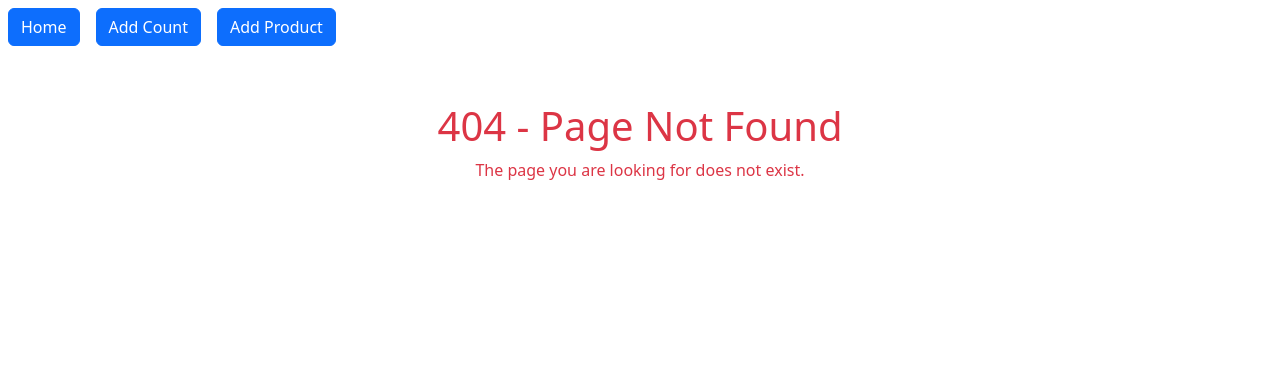
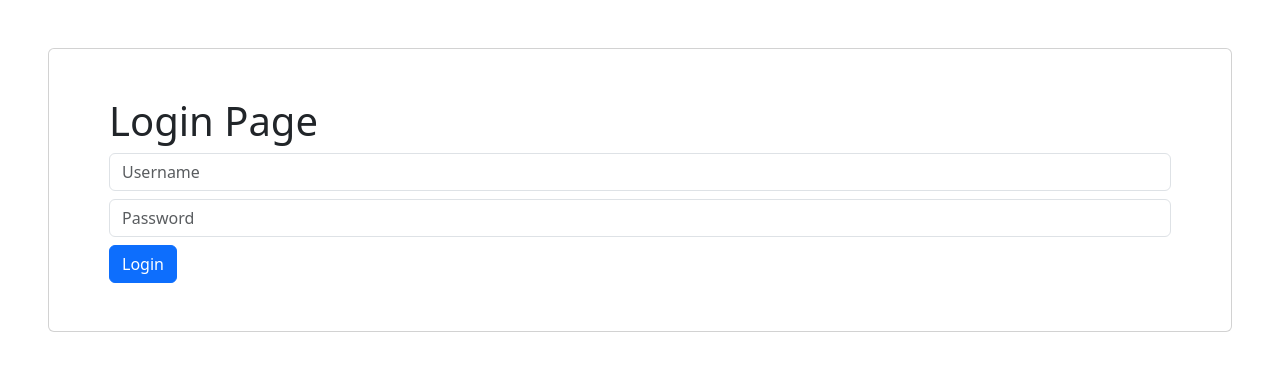
Before and after one commit to Manthiramoorthy/SAT-frontend, a React (Create React App) app: page /login in a window 1280 px wide. Before the commit this address had no page. Shown: the top 370 px of the page. Built offline with nearby package versions, Linux system fonts and the light colour scheme.

Commit message:
Login and protected route

```diff
--- a/src/App.js
+++ b/src/App.js
@@ -1,7 +1,6 @@
 import './App.css';
 import "bootstrap/dist/css/bootstrap.min.css"
-import ProductList from './ProductList';
-import AddCount from './Addcount';
+import ProductList from './product/ProductList';
 
 function App() {
   return (
--- a/src/ProductList.js
+++ /dev/null
@@ -1,39 +0,0 @@
-import { useEffect, useState } from "react";
-import ProductCard from "./ProductCard";
-import "bootstrap/dist/css/bootstrap.min.css"
-
-
-function ProductList() {
-    console.log("ProductList rendered");
-
-    const [products, setProducts] = useState([])
-
-    useEffect(() => {
-        fetch("https://fakestoreapi.com/products")
-        .then((res) => res.json())
-        .then((data) => {
-            console.log(data);
-            setProducts(data)
-        })
-    }, [])
-
-
-    return (
-        <div className="row">
-            {
-                products.map((product) =>{
-                    return(
-                        <ProductCard
-                            title={product.title}
-                            description={product.description}
-                            price={product.price}
-                            imageUri={product.image}
-                            />
-                    )
-                })
-            }
-        </div>
-    )
-}
-
-export default ProductList
--- a/src/Router.js
+++ b/src/Router.js
@@ -1,23 +1,33 @@
 import { BrowserRouter, Route, Routes } from "react-router-dom";
 import App from "./App";
 import AddCount from "./Addcount";
-import AddProduct from "./AddProduct";
+import AddProduct from "./product/AddProduct";
 import PageNotFound from "./PageNotFound";
+import Login from "./auth/Login";
+import ProtectedRoute from "./auth/ProtectedRoute";
 
 function Router() {
     console.log("Router rendered");
     return (
         <div>
-            <div>
-                <a href="/" className="btn btn-primary m-2">Home</a>
-                <a href="/addcount" className="btn btn-primary m-2">Add Count</a>
-                <a href="/addproduct" className="btn btn-primary m-2">Add Product</a>
-            </div>
             <BrowserRouter>
                 <Routes>
-                    <Route path="/" element={<App />} />
-                    <Route path="/addcount" element={<AddCount />} />
-                    <Route path="/addproduct" element={<AddProduct />} />
+                    <Route path="/login" element={<Login />} />
+                    <Route path="/" element={
+                        <ProtectedRoute>
+                            <App />
+                        </ProtectedRoute>
+                    } />
+                    <Route path="/addcount" element={
+                        <ProtectedRoute>
+                            <AddCount />
+                        </ProtectedRoute>
+                    } />
+                    <Route path="/addproduct" element={
+                        <ProtectedRoute>
+                            <AddProduct />
+                        </ProtectedRoute>
+                    } />
                     <Route path="*" element={<PageNotFound />} />
                 </Routes>
             </BrowserRouter>
--- /dev/null
+++ b/src/auth/Login.js
@@ -0,0 +1,56 @@
+import "bootstrap/dist/css/bootstrap.min.css";
+import { Navigate } from "react-router-dom";
+import { useState } from "react";
+
+function Login() {
+    const [username, setUsername] = useState("");
+    const [password, setPassword] = useState("");
+
+    const handleLogin = async () => {
+        console.log(process.env.REACT_APP_BACKEND_URL);
+        try {
+            const loginData = {
+                username: username,
+                password: password,
+            };
+            const response = await fetch(process.env.REACT_APP_BACKEND_URL + "/auth/login",
+                {
+                    method: "POST",
+                    headers: {
+                        "Content-Type": "application/json",
+                    },
+                    body: JSON.stringify(loginData),
+                }
+            );
+
+            if (response.ok) {
+                const data = await response.json();
+                console.log("Login successful:", data);
+                localStorage.setItem("token", data.token);
+                alert("Login successful!");
+            } else {
+                alert("Login failed. Please check your credentials.");
+                console.error("Login error:", response.statusText);
+            }
+
+        } catch (error) {
+            console.error("Error during login:", error);
+            alert("An error occurred during login. Please try again later.");
+        }
+    }
+
+
+    return (
+        <div className="row card m-5 p-5 justify-content-center">
+            <div className="justify-content-center">
+                <h1>Login Page</h1>
+                {/* Add your login form or components here */}
+                <input onChange={e => setUsername(e.target.value)} type="text" placeholder="Username" className="form-control mb-2" />
+                <input onChange={e => setPassword(e.target.value)} type="password" placeholder="Password" className="form-control mb-2" />
+                <button onClick={handleLogin} className="btn btn-primary">Login</button>
+            </div>
+        </div>
+    );
+}
+
+export default Login;
--- /dev/null
+++ b/src/auth/ProtectedRoute.js
@@ -0,0 +1,14 @@
+import { Navigate } from "react-router-dom";
+function ProtectedRoute({ children }) {
+    const token = localStorage.getItem("token");
+
+    // If token exists, render the children components
+    if (token) {
+        return children;
+    }
+
+    // If no token, redirect to login page
+    return <Navigate to="/login" replace />;
+}
+
+export default ProtectedRoute;
--- a/src/index.js
+++ b/src/index.js
@@ -1,7 +1,6 @@
 import React from 'react';
 import ReactDOM from 'react-dom/client';
 import './index.css';
-import App from './App';
 import reportWebVitals from './reportWebVitals';
 import Router from './Router';
 
--- a/src/ProductCard.js
+++ b/src/product/ProductCard.js
@@ -2,7 +2,7 @@ import "bootstrap/dist/css/bootstrap.min.css"
 
 function ProductCard({ title, description, price, imageUri }) {
     return (
-        <div className="col-3 m-5 card p-5">
+        <div className="col-md-12 col-sm-12 m-5 card p-5">
             <h1>{title}</h1>
             <img src={imageUri} alt={title} className="img-fluid" />
             <p>{description}</p>
--- /dev/null
+++ b/src/product/ProductList.js
@@ -0,0 +1,55 @@
+import { useEffect, useState } from "react";
+import ProductCard from "./ProductCard";
+import "bootstrap/dist/css/bootstrap.min.css"
+
+function ProductList() {
+    console.log("ProductList rendered");
+
+    const [products, setProducts] = useState([])
+
+    useEffect( () => {
+        console.log("Fetching products...");
+        fetchProducts();
+    }, [])
+
+    async function fetchProducts() {
+        try {
+            const response = await fetch(process.env.REACT_APP_BACKEND_URL + "/products", {
+                method: "GET",
+                headers: {
+                    "Content-Type": "application/json",
+                    "authorization": "Bearer " + localStorage.getItem("token") || "",
+                },
+
+            });
+            if (response.ok) {
+                const data = await response.json();
+                setProducts(data);
+            } else {
+                console.error("Failed to fetch products:", response.statusText);
+            }
+        } catch (error) {
+            console.error("Error fetching products:", error);
+        }
+    }
+
+
+    return (
+        <div className="row">
+            {
+                products.map((product) => {
+                    return (
+                        <ProductCard
+                            title={product.title}
+                            description={product.description}
+                            price={product.price}
+                            imageUri={product.image}
+                        />
+                    )
+                })
+            }
+        </div>
+    )
+}
+
+export default ProductList
```
Also changed, not shown: src/product/AddProduct.js (renamed from src/AddProduct.js), 1 other file (tests, documents, lock files or other folders).
